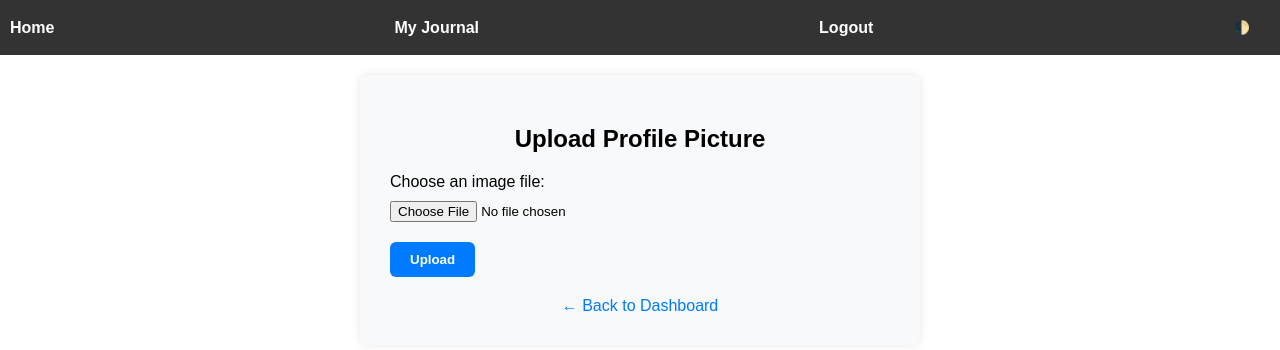
After one commit to Edward-Acquaye/Diary-Webapp, a Flask app: page /upload_profile in a window 1280 px wide. The commit adds this page. Shown: the top 350 px of the page. Run offline with Flask 3, Linux system fonts and the light colour scheme; a user stored in the database is signed in.

Commit message:
Updating html files to support profile pictures

```diff
--- /dev/null
+++ b/templates/upload_profile.html
@@ -0,0 +1,83 @@
+{% extends "base.html" %}
+{% block content %}
+<div class="upload-container">
+    <h2>Upload Profile Picture</h2>
+
+    <form action="{{ url_for('upload_profile') }}" method="POST" enctype="multipart/form-data">
+        <div class="form-group">
+            <label for="profile_pic">Choose an image file:</label>
+            <input type="file" name="profile_pic" id="profile_pic" accept="image/*" required>
+        </div>
+
+        <button type="submit">Upload</button>
+    </form>
+
+    <a href="{{ url_for('dashboard') }}" class="back-link">← Back to Dashboard</a>
+</div>
+
+<style>
+.upload-container {
+    max-width: 500px;
+    margin: 0 auto;
+    background-color: #f8f9fa;
+    padding: 30px;
+    border-radius: 8px;
+    box-shadow: 0 0 10px rgba(0,0,0,0.1);
+}
+
+.upload-container h2 {
+    text-align: center;
+    margin-bottom: 20px;
+}
+
+.form-group {
+    margin-bottom: 20px;
+}
+
+input[type="file"] {
+    display: block;
+    margin-top: 10px;
+}
+
+button {
+    background-color: #007bff;
+    color: white;
+    border: none;
+    padding: 10px 20px;
+    border-radius: 6px;
+    font-weight: bold;
+    cursor: pointer;
+    transition: background-color 0.3s ease;
+}
+
+button:hover {
+    background-color: #0056b3;
+}
+
+.back-link {
+    display: block;
+    margin-top: 20px;
+    text-align: center;
+    color: #007bff;
+    text-decoration: none;
+}
+
+.back-link:hover {
+    text-decoration: underline;
+}
+
+/* Dark Mode */
+.dark-mode .upload-container {
+    background-color: #1e1e1e;
+    color: #f1f1f1;
+}
+
+.dark-mode input[type="file"] {
+    color: #f1f1f1;
+}
+
+.dark-mode .back-link {
+    color: #90cdf4;
+}
+</style>
+{% endblock %}
```
Also changed, not shown: templates/dashboard.html (+51 -72 lines).
